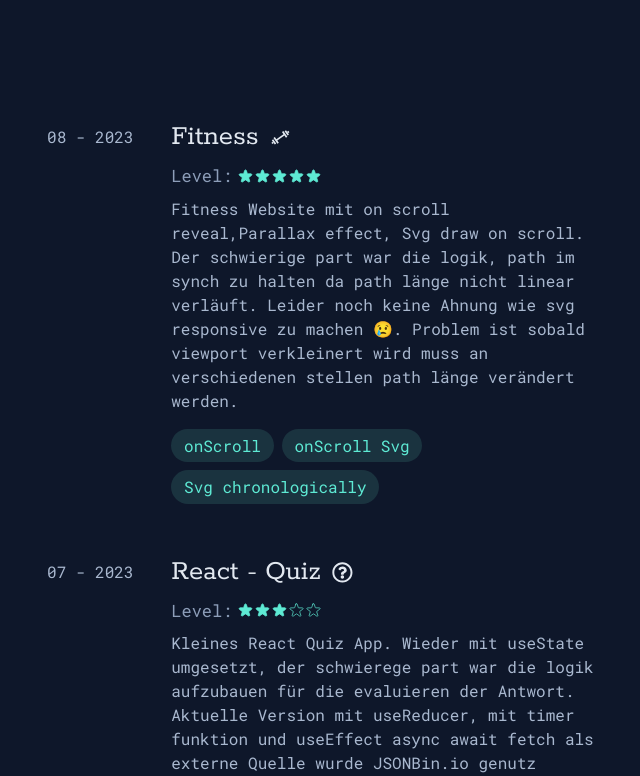
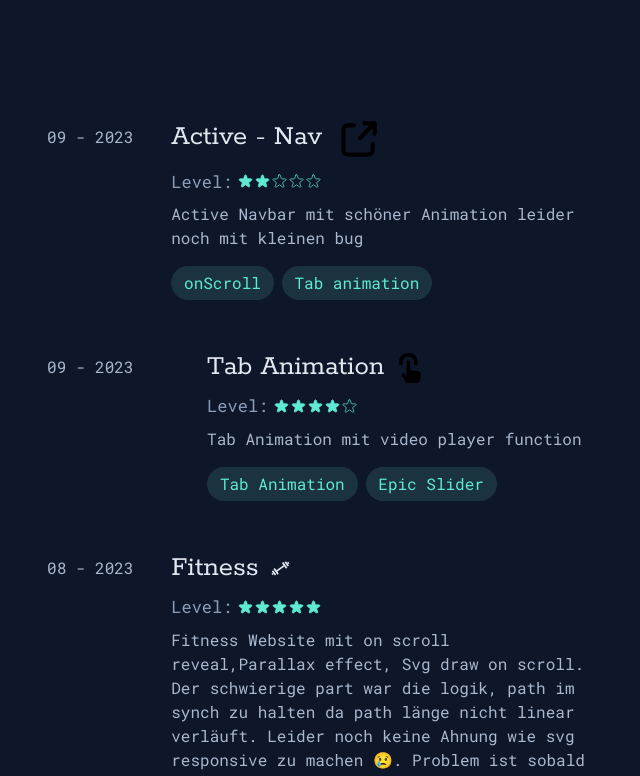
Before and after one commit to Spawn2k/react_deploy_gh, a React (Vite) app: page / in a window 1280 px wide. Shown: the part 835-1611 px from the top of the page, without its empty margins (552-1192 px from the left). Built offline with nearby package versions, Linux system fonts and the light colour scheme; a web font is replaced by a local one.

Commit message:
add new projects

```diff
--- a/src/data/projekts.jsx
+++ b/src/data/projekts.jsx
@@ -241,7 +241,63 @@ const projekts = [
         link: 'https://stackoverflow.com/questions/32982539/how-to-scroll-draw-each-svg-path-one-at-a-time-chronologically',
       },
     ]
+  },
+  {
+    title: 'Active - Nav',
+    link: 'https://spawn2k.github.io/js-active-link/',
+    level: 2,
+    react: false,
+    date: '09 - 2023',
+    description: 'Active Navbar mit schöner Animation leider noch mit kleinen bug',
+    icon: (<svg width="50px" height="50px" viewBox="0 0 24 24" fill="none" xmlns="http://www.w3.org/2000/svg">
+    <g id="Interface / External_Link">
+    <path id="Vector" d="M10.0002 5H8.2002C7.08009 5 6.51962 5 6.0918 5.21799C5.71547 5.40973 5.40973 5.71547 5.21799 6.0918C5 6.51962 5 7.08009 5 8.2002V15.8002C5 16.9203 5 17.4801 5.21799 17.9079C5.40973 18.2842 5.71547 18.5905 6.0918 18.7822C6.5192 19 7.07899 19 8.19691 19H15.8031C16.921 19 17.48 19 17.9074 18.7822C18.2837 18.5905 18.5905 18.2839 18.7822 17.9076C19 17.4802 19 16.921 19 15.8031V14M20 9V4M20 4H15M20 4L13 11" stroke="#000000" stroke-width="2" stroke-linecap="round" stroke-linejoin="round"/>
+    </g>
+    </svg>),
+    tags: [
+      {
+        name: 'onScroll',
+        link: 'https://www.youtube.com/watch?v=UoE1hqfpXX0&t=2s&ab_channel=Codehal',
+      },
+      {
+        name: 'Tab animation',
+        link: 'https://www.youtube.com/watch?v=h2AOXBeVrgI&ab_channel=KevinPowell',
+      },
+
+    ]
+  },
+  {
+    title: 'Tab Animation',
+    link: 'https://spawn2k.github.io/js-active-link/tab',
+    level: 4,
+    react: false,
+    date: '09 - 2023',
+    description: 'Tab Animation mit video player function',
+    icon: (<svg width="30px" height="30px" viewBox="-2.5 0 18 18" version="1.1">
+    <g id="Page-1" stroke="none" stroke-width="1" fill="none" fill-rule="evenodd">
+        <g id="Dribbble-Light-Preview" transform="translate(-343.000000, -760.000000)" fill="#000000">
+            <g id="icons" transform="translate(56.000000, 160.000000)">
+                <path d="M298.479989,610.79211 L293.68268,610.399562 L293.674903,605.424658 C293.674903,605.076493 293.34938,604.438356 292.559457,604.438356 C291.946183,604.438356 291.44401,604.880219 291.44401,605.424658 L291.44401,613.803288 L290.518545,612.627616 C290.126361,612.132493 289.328661,612.070356 288.846486,612.498411 C288.472078,612.831781 288.419861,613.355507 288.722054,613.742137 L291.120709,617.697205 C291.328466,617.964493 291.670655,618 292.036175,618 L297.407872,618 C298.467768,618 299.379902,617.459507 299.587659,616.538301 L299.956512,612.988603 C300.17649,612.013151 299.543219,611.10674 298.479989,610.79211 M288.111003,607.39726 C287.497729,607.39726 287,606.956384 287,606.410959 L287,605.178082 C287,598.273973 298.110026,598.273973 298.110026,605.178082 L298.110026,606.410959 C298.110026,606.956384 297.612296,607.39726 296.999023,607.39726 C296.38575,607.39726 295.888021,606.956384 295.888021,606.410959 L295.888021,605.178082 C295.888021,601.232877 289.222005,601.232877 289.222005,605.178082 L289.222005,606.410959 C289.222005,606.956384 288.724276,607.39726 288.111003,607.39726" id="tap_click_force_touch-[#1383]">
+
+</path>
+            </g>
+        </g>
+    </g>
+</svg>),
+    tags: [
+      {
+        name: 'Tab Animation',
+        link: 'https://lokeshdhakar.com/dev-201-stripe.coms-main-navigation/',
+      },
+      {
+        name: 'Epic Slider',
+        link: 'https://www.youtube.com/watch?v=9VzQO_kHN2A&ab_channel=UnleashedDesign',
+      },
+
+    ]
   }
+
+
 ];
 
 
```
